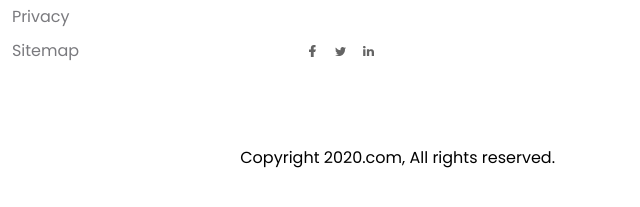
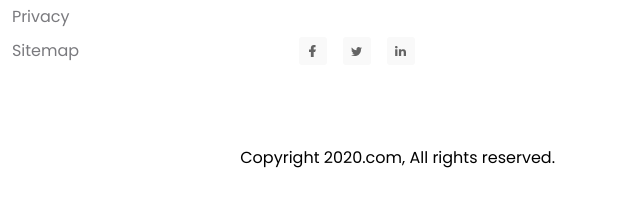
Before and after one commit to vuvansy/f8-htmlcss-01, a plain HTML site: page index.html in a window 1280 px wide. Shown: the part 4120-4327 px from the top of the page, 640-1280 px from the left. Drawn offline with Linux system fonts and the light colour scheme; files whose address does not match are found by name.

Commit message:
Fix bug phần social

```diff
--- a/assets/css/style.css
+++ b/assets/css/style.css
@@ -644,7 +644,12 @@ a {
     justify-content: center;
     width: 28px;
     height: 28px;
-    border-radius: 8px;
+    border-radius: 3px;
+    background: #F9F9F9;
+}
+
+.footer .social-link+.social-link {
+    margin-left: 16px;
 }
 
 .footer .social-link:hover {
```
